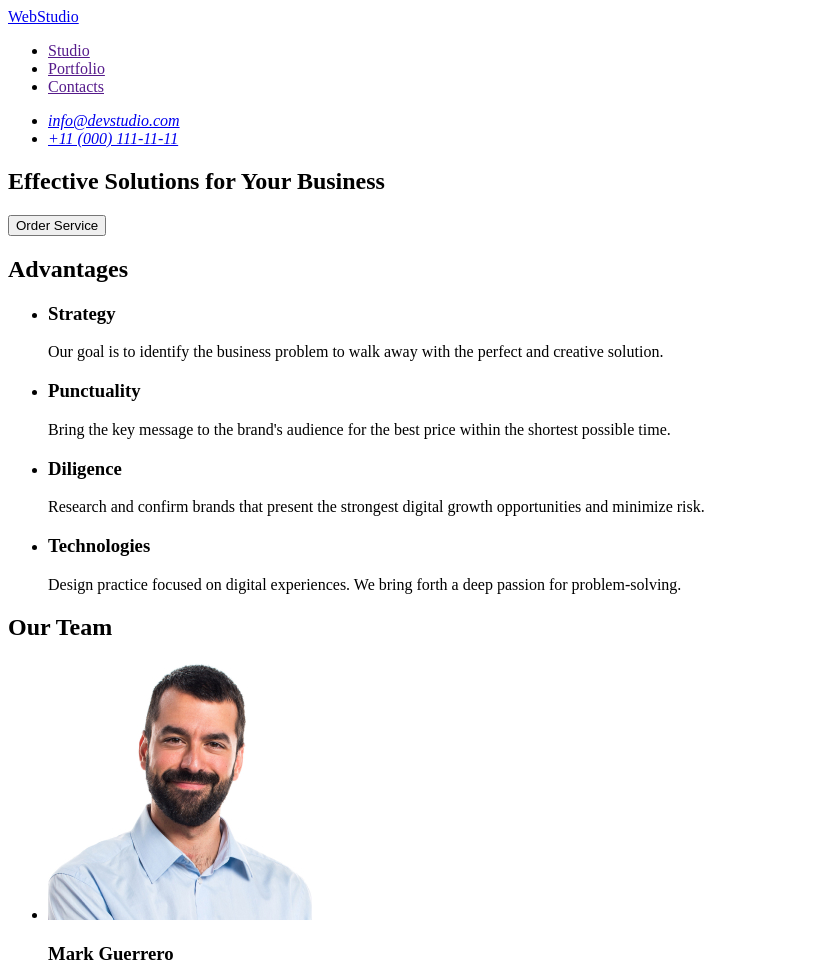
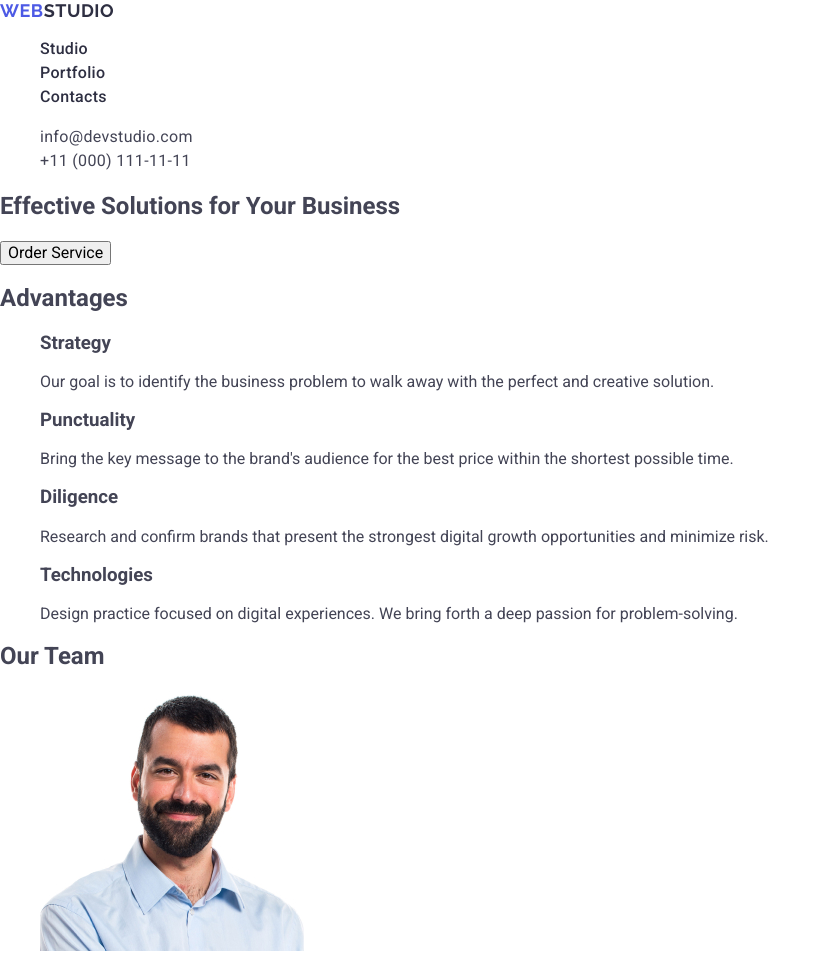
Before and after one commit to svitlana17o/goit-markup-hw-02, a plain HTML site: page index.html in a window 1280 px wide. Shown: the top 968 px of the page, without its empty margins (0-831 px from the left). Drawn offline with nearby package versions, Linux system fonts and the light colour scheme.

Commit message:
add styles header

```diff
--- /dev/null
+++ b/css/styles.css
@@ -0,0 +1,61 @@
+body{
+font-family: "Roboto", sans-serif;
+color: #434455;
+background-color: #fff;
+}
+
+ul, ol {
+    list-style-type: none;
+}
+
+a{
+    text-decoration: none;
+}
+
+.logo{
+    font-family: "Raleway", sans-serif;
+    font-weight: 700;
+    font-size: 18px;
+    line-height: 1.17;
+    letter-spacing: 0.03em;
+    text-transform: uppercase;
+    color: #4d5ae5;
+}
+
+.header-logo .logo-part {
+    color: #2e2f42;
+}
+
+.footer-logo .logo-part {
+    color: #f4f4fd;
+}
+
+.nav-link {
+    font-weight: 500;
+    font-size: 16px;
+    line-height: 1.5;
+    letter-spacing: 0.02em;
+    color: #2e2f42;
+}
+
+.contacts {
+    font-style: normal;
+}
+
+.contacts-link {
+    font-size: 16px;
+    line-height: 1.5;
+    letter-spacing: 0.02em;
+    color: #434455;
+}
+
+.nav-link:hover,
+.nav-link:focus,
+.contacts-link:hover,
+.contacts-link:focus {
+    color: #404bbf;
+}
+
+.page-footer {
+    background-color: #2e2f42;
+}
--- a/index.html
+++ b/index.html
@@ -4,21 +4,32 @@
     <meta charset="UTF-8">
     <meta name="viewport" content="width=device-width, initial-scale=1.0">
     <title>Web Studio</title>
+
+    <link rel="stylesheet" href="https://cdnjs.cloudflare.com/ajax/libs/modern-normalize/3.0.0/modern-normalize.min.css"
+        integrity="sha512-3axTZ/bKFZH5/qLFTl4U+mDbBDFW+5QO5L7D1HnOhlhJbcNDIVJxoNm6It77g0eUdzfKZlHirayqRC2qJaAOJw=="
+        crossorigin="anonymous" referrerpolicy="no-referrer" />
+
+    <link rel="preconnect" href="https://fonts.googleapis.com">
+    <link rel="preconnect" href="https://fonts.gstatic.com" crossorigin>
+    <link href="https://fonts.googleapis.com/css2?family=Raleway:wght@700&family=Roboto:wght@400;500;700&display=swap" rel="stylesheet"
+    />
+
+    <link rel="stylesheet" href="./css/styles.css">
 </head>
 <body>
-<header>
-    <nav>
-        <a href="./index.html">WebStudio</a>
-        <ul>
-            <li><a href="">Studio</a></li>
-            <li><a href="">Portfolio</a></li>
-            <li><a href="">Contacts</a></li>
+<header class="page-header">
+    <nav class="header-nav">
+        <a class="logo header-logo" href="./index html">Web<span class="logo-part">Studio</span></a>
+        <ul class="nav-list">
+            <li class="nav-item"><a class="nav-link" href="./index.html">Studio</a></li>
+            <li class="nav-item"><a class="nav-link" href="">Portfolio</a></li>
+            <li class="nav-item"><a class="nav-link" href="">Contacts</a></li>
         </ul>
     </nav>
-    <address>
-        <ul>
-            <li><a href="mailto:info@devstudio.com">info@devstudio.com</a></li>
-            <li><a href="tel:+110001111111">+11 (000) 111-11-11</a></li>
+    <address class="contacts">
+        <ul class="contacts-list">
+            <li class="contacts-item"><a class="contacts-link" href="mailto:info@devstudio.com">info@devstudio.com</a></li>
+            <li class="contacts-item"><a class="contacts-link" href="tel:+110001111111">+11 (000) 111-11-11</a></li>
         </ul>
     </address>
 </header>
@@ -78,8 +89,8 @@
         </ul>
         </section>
     </main>
-    <footer>
-        <a href="./index.html">WebStudio</a>
+    <footer class="page-footer">
+        <a class="logo footer-logo" href="./index.html">Web<span class="logo-part">Studio</span></a>
         <p>Increase the flow of customers and sales for your business with digital marketing & growth solutions.</p>
     </footer>
 </body>
```
